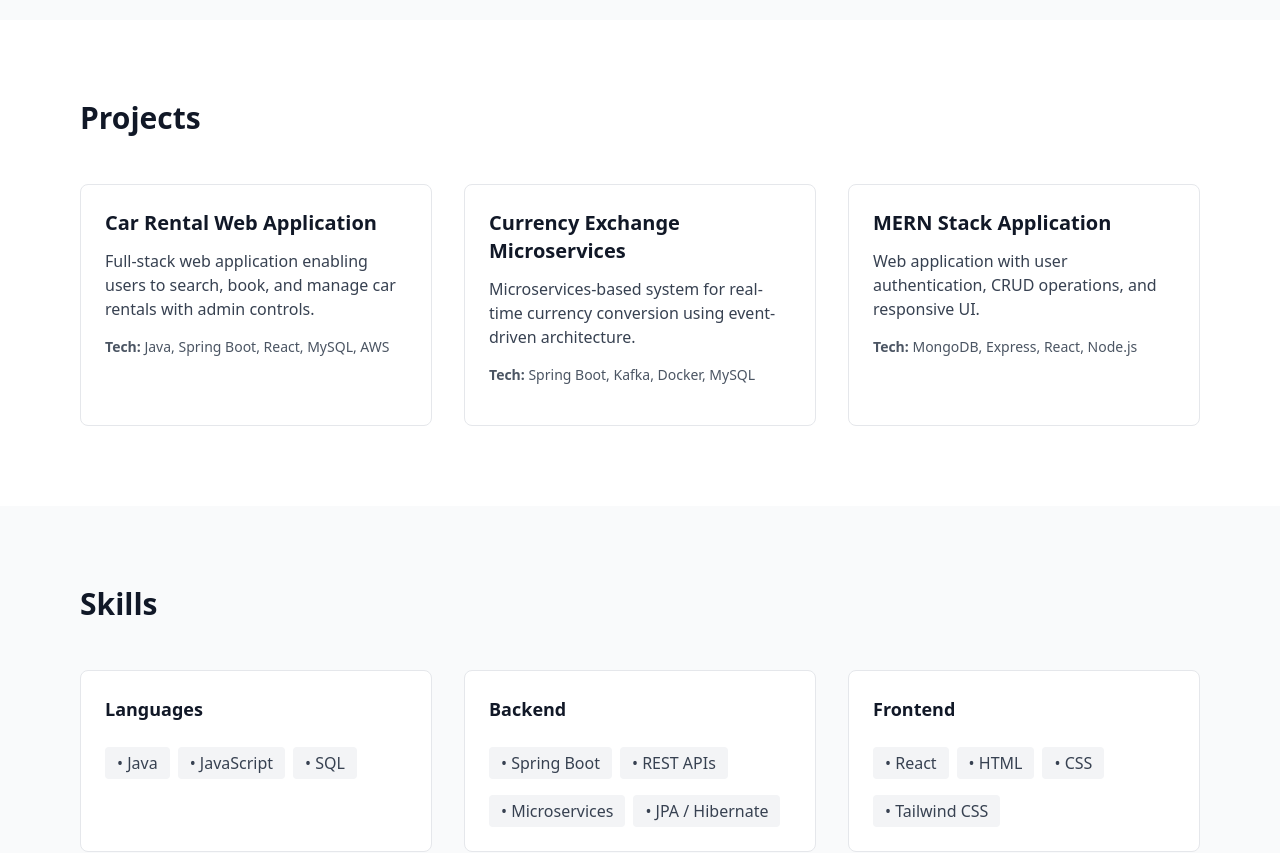
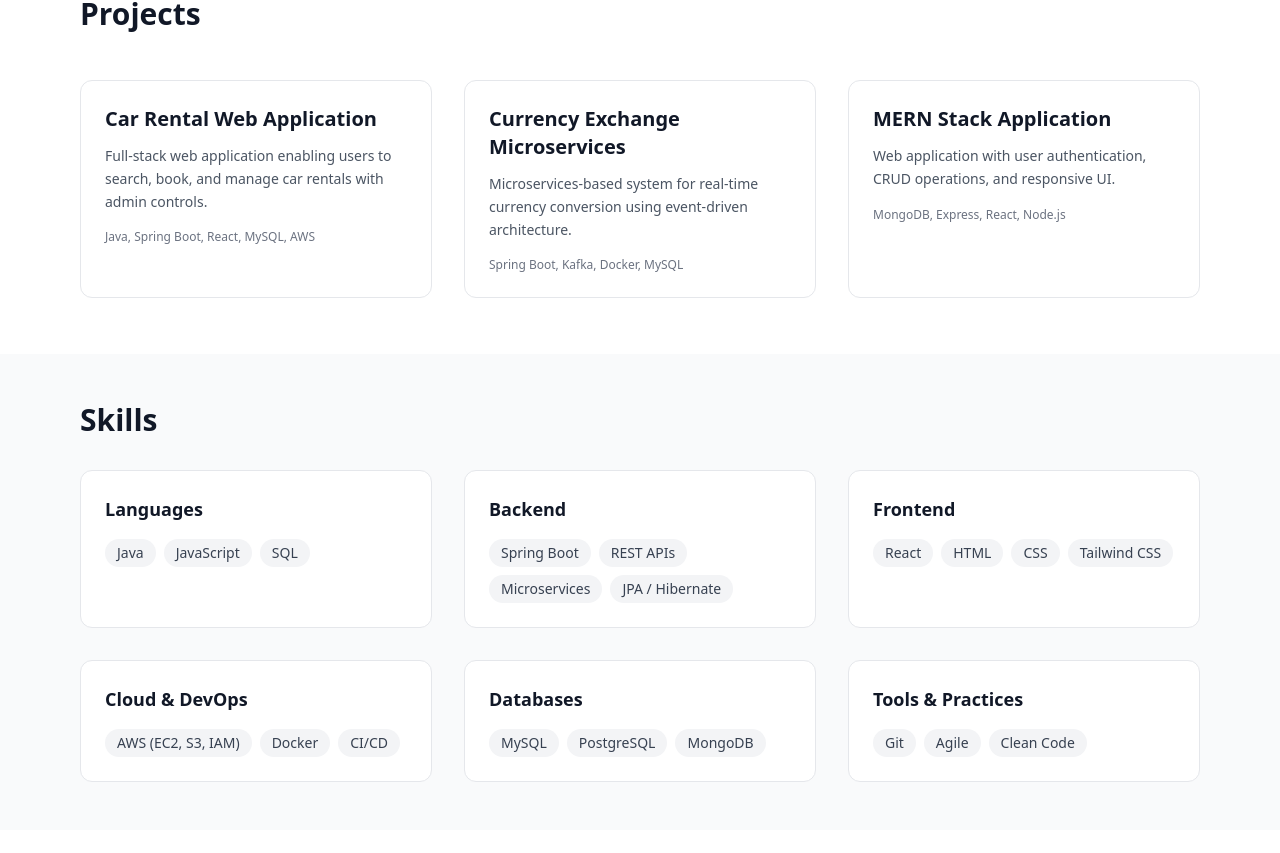
Before and after one commit to jaykumarbamania/My_Portfolio, a React (Vite) app: page / in a window 1280 px wide. Shown: the part 1528-2381 px from the top of the page. Built offline with nearby package versions, Linux system fonts and the light colour scheme.

Commit message:
Updated Cards hover transition

```diff
--- a/src/components/ProjectCard.jsx
+++ b/src/components/ProjectCard.jsx
@@ -1,25 +1,42 @@
 const ProjectCard = ({ title, description, tech, link }) => {
   return (
-    <div className="border rounded-lg p-6 bg-white transition
-                hover:shadow-xl hover:-translate-y-1">
+    <div
+      className="
+        group relative bg-white border border-gray-200 rounded-xl p-6
+        transition-all duration-300 ease-out
+        hover:-translate-y-2 hover:shadow-2xl hover:border-gray-300
+      "
+    >
+      {/* Accent bar */}
+      <span
+        className="
+          absolute left-0 top-0 h-full w-1 bg-gray-900
+          scale-y-0 group-hover:scale-y-100
+          transition-transform origin-top duration-300
+        "
+      />
+
       <h4 className="text-xl font-semibold text-gray-900 mb-3">
         {title}
       </h4>
 
-      <p className="text-gray-700 mb-4">
+      <p className="text-gray-600 text-sm leading-relaxed mb-4">
         {description}
       </p>
 
-      <p className="text-sm text-gray-600 mb-4">
-        <strong>Tech:</strong> {tech}
+      <p className="text-xs font-medium text-gray-500">
+        {tech}
       </p>
 
       {link && (
         <a
           href={link}
           target="_blank"
-          rel="noreferrer"
-          className="text-blue-600 font-medium transition hover:text-blue-800"
+          className="
+            inline-block mt-4 text-sm font-medium
+            text-gray-900 underline-offset-4
+            hover:underline
+          "
         >
           View Project →
         </a>
--- a/src/sections/Contact.jsx
+++ b/src/sections/Contact.jsx
@@ -2,7 +2,7 @@ import { SOCIAL_LINKS } from "../config/socials";
 
 const Contact = () => {
   return (
-    <section id="contact" className="py-20 ">
+    <section id="contact" className="py-14 ">
       <div className="max-w-6xl mx-auto px-4 text-center">
         <h3 className="text-3xl font-bold text-gray-900 mb-6">
           Contact
--- a/src/sections/Experience.jsx
+++ b/src/sections/Experience.jsx
@@ -46,7 +46,7 @@ const experiences = [
 
 const Experience = () => {
   return (
-    <section id="experience" className="bg-gray-50 py-20 ">
+    <section id="experience" className="bg-gray-50 py-14 ">
       <div className="max-w-6xl mx-auto px-4">
         <h3 className="text-3xl font-bold text-gray-900 mb-12">
           Experience
--- a/src/sections/Hero.jsx
+++ b/src/sections/Hero.jsx
@@ -1,6 +1,6 @@
 const Hero = () => {
   return (
-    <section id="home" className="max-w-6xl mx-auto px-4 py-24 ">
+    <section id="home" className="max-w-6xl mx-auto px-4 pt-24 pb-16 ">
       <h2 className="text-4xl md:text-5xl font-bold text-gray-900">
         Software Development Engineer
       </h2>
--- a/src/sections/Projects.jsx
+++ b/src/sections/Projects.jsx
@@ -26,7 +26,7 @@ const projects = [
 
 const Projects = () => {
   return (
-    <section id="projects" className="py-20 ">
+    <section id="projects" className="py-14">
       <div className="max-w-6xl mx-auto px-4">
         <h3 className="text-3xl font-bold text-gray-900 mb-12">
           Projects
--- a/src/sections/Skills.jsx
+++ b/src/sections/Skills.jsx
@@ -9,29 +9,43 @@ const skills = {
 
 const Skills = () => {
   return (
-    <section id="skills" className="bg-gray-50 py-20 ">
+    <section id="skills" className="bg-gray-50 py-12">
       <div className="max-w-6xl mx-auto px-4">
-        <h3 className="text-3xl font-bold text-gray-900 mb-12">
+        <h3 className="text-3xl font-bold text-gray-900 mb-8">
           Skills
         </h3>
+        <span className="h-[2px] w-10 bg-gray-300"></span>
+
+
 
         <div className="grid md:grid-cols-2 lg:grid-cols-3 gap-8">
           {Object.entries(skills).map(([category, items]) => (
             <div
-              key={category}
-              className="bg-white border rounded-lg p-6 transition
-                    hover:shadow-lg hover:-translate-y-1"
-            >
+                key={category}
+                className="
+                    bg-white border border-gray-200 rounded-xl p-6
+                    transition-all duration-300
+                    hover:-translate-y-1 hover:shadow-lg
+                "
+                >
               <h4 className="text-lg font-semibold text-gray-900 mb-4">
                 {category}
               </h4>
 
-              <ul className="space-y-2 text-gray-700">
+              <ul className="flex flex-wrap gap-2 text-sm">
                 {items.map((skill) => (
-                  <li className="inline-block bg-gray-100 px-3 py-1 rounded mr-2 mb-2"
-                      key={skill}>• {skill}</li>
+                    <li
+                    key={skill}
+                    className="
+                        bg-gray-100 text-gray-700
+                        px-3 py-1 rounded-full
+                        transition hover:bg-gray-200
+                    "
+                    >
+                    {skill}
+                    </li>
                 ))}
-              </ul>
+                </ul>
             </div>
           ))}
         </div>
```
